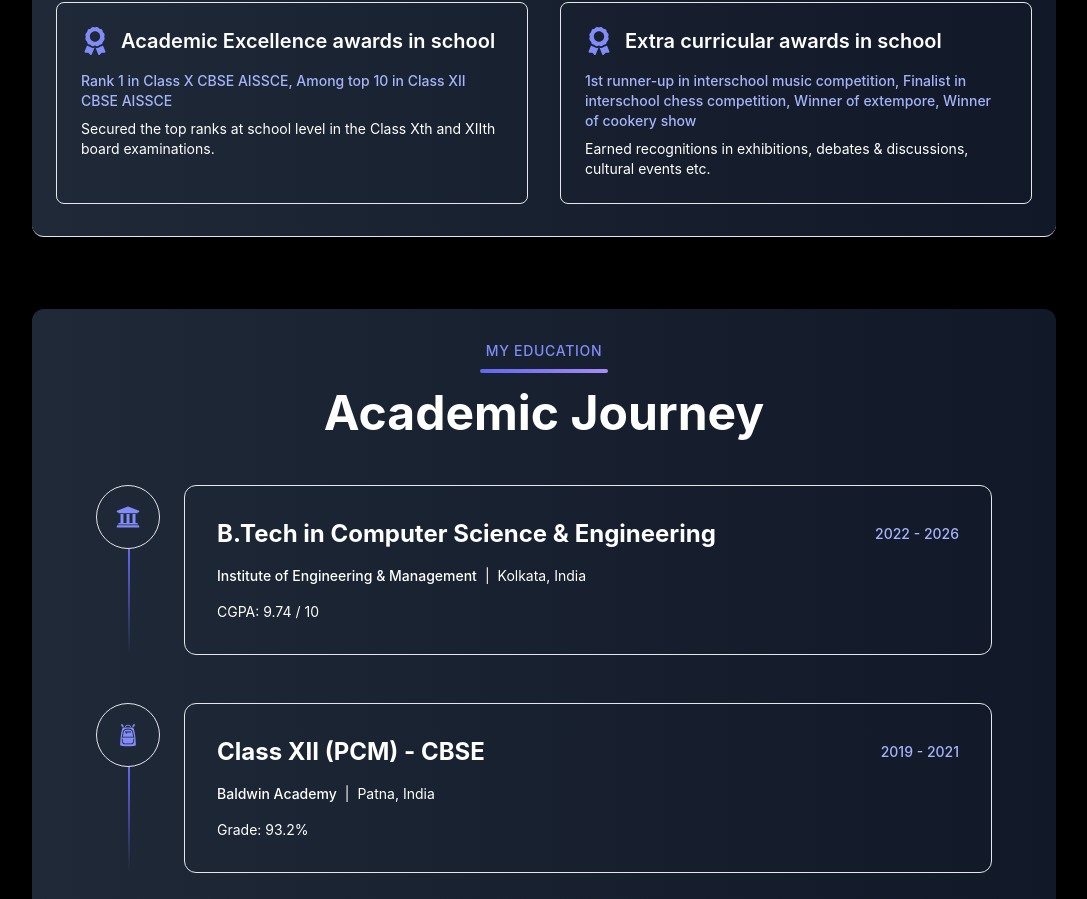
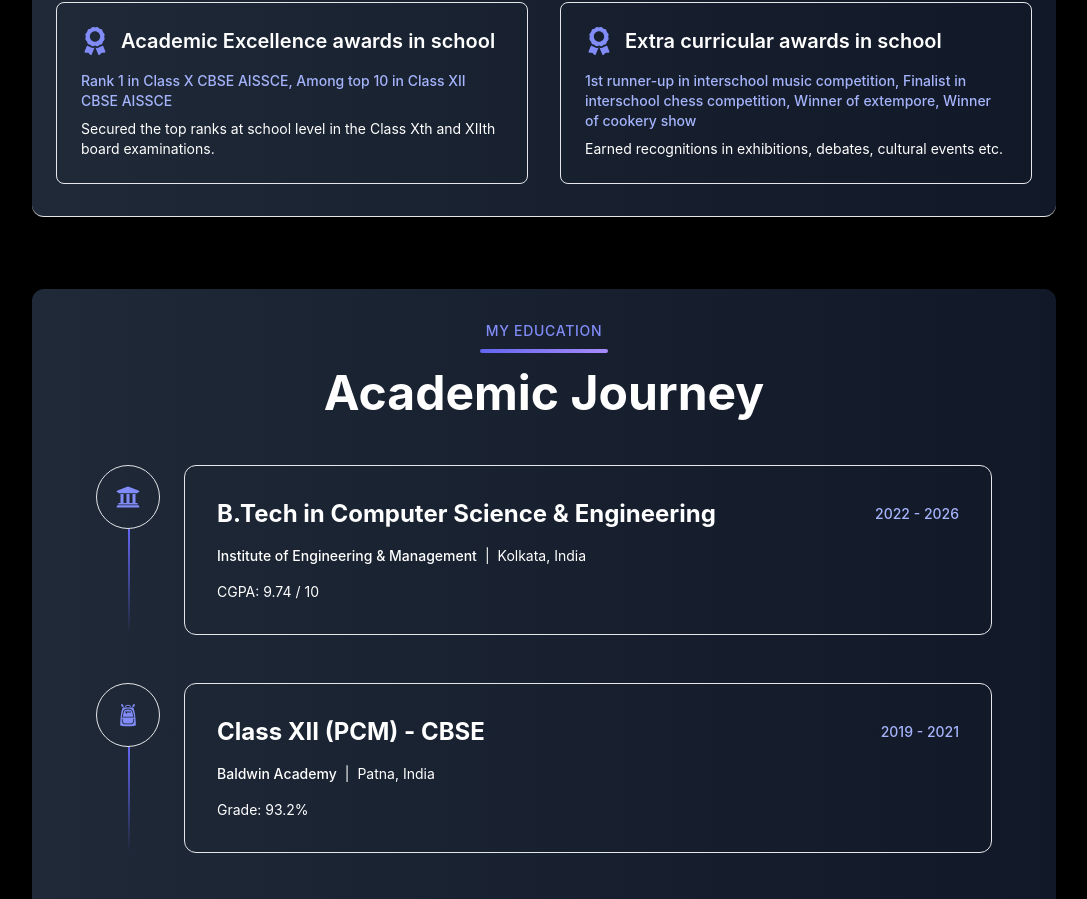
Before and after one commit to pri998/My-Portfolio, a React (Vite) app: page / in a window 1280 px wide. Shown: the part 3330-4229 px from the top of the page, without its empty margins (96-1183 px from the left). Built offline with nearby package versions, Linux system fonts and the light colour scheme.

Commit message:
update achieve

```diff
--- a/src/components/Achievements.jsx
+++ b/src/components/Achievements.jsx
@@ -60,7 +60,7 @@ const achievementData = [
     title: "Extra curricular awards in school",
     subtitle: "1st runner-up in interschool music competition, Finalist in interschool chess competition, Winner of extempore, Winner of cookery show",
     description:
-      "Earned recognitions in exhibitions, debates & discussions, cultural events etc.",
+      "Earned recognitions in exhibitions, debates, cultural events etc.",
   },
 ];
 
```
